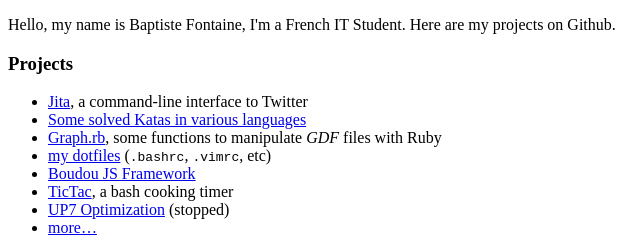
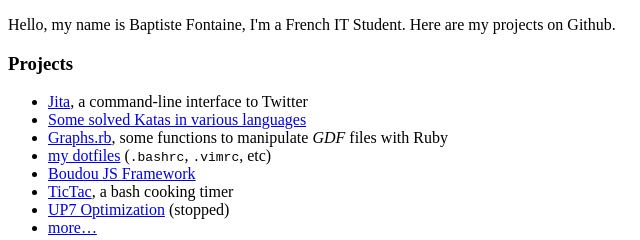
Before and after one commit to bfontaine/bfontaine.github.com, a plain HTML site: page index.html in a window 1280 px wide. Shown: the top 240 px of the page, 0-640 px from the left. Drawn offline with Linux system fonts and the light colour scheme.

Commit message:
Graph.rb->Graphs.rb

```diff
--- a/index.html
+++ b/index.html
@@ -19,7 +19,7 @@
                 <ul>
                     <li itemscope itemtype="http://schema.org/CreativeWork"><a itemprop="name" href="https://github.com/bfontaine/Jita">Jita</a>, a command-line interface to Twitter</li>
                     <li itemscope itemtype="http://schema.org/CreativeWork"><a itemprop="name" href="https://github.com/bfontaine/Katas">Some solved Katas in various languages</a></li>
-                    <li itemscope itemtype="http://schema.org/CreativeWork"><a itemprop="name" href="https://github.com/bfontaine/Graph.rb">Graph.rb</a>, some functions to manipulate <i>GDF</i> files with Ruby</li>
+                    <li itemscope itemtype="http://schema.org/CreativeWork"><a itemprop="name" href="https://github.com/bfontaine/Graphs.rb">Graphs.rb</a>, some functions to manipulate <i>GDF</i> files with Ruby</li>
                     <li itemscope itemtype="http://schema.org/CreativeWork"><a itemprop="name" href="https://github.com/bfontaine/Dotfiles">my dotfiles</a> (<code>.bashrc</code>, <code>.vimrc</code>, etc)</li>
                         <li itemscope itemtype="http://schema.org/CreativeWork"><a itemprop="name" href="Boudou/">Boudou JS Framework</a></li>
                         <li itemscope itemtype="http://schema.org/CreativeWork"><a itemprop="name" href="https://github.com/bfontaine/TicTac">TicTac</a>, <span itemprop="description">a bash cooking timer</span></li>
```
